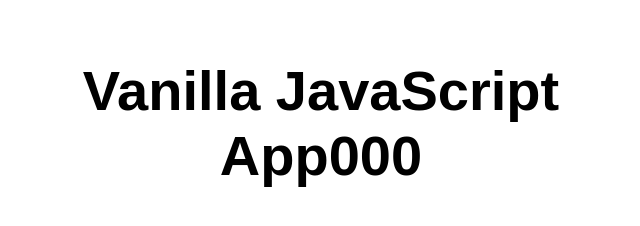
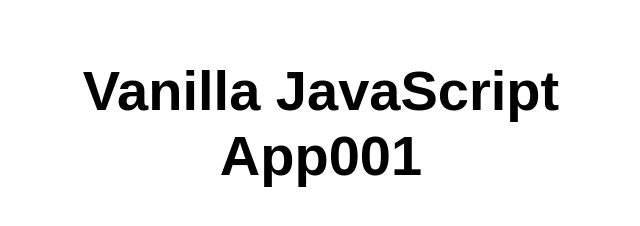
Before and after one commit to qpsaone2/staticwebapp, a website: page src/index.html in a window 1280 px wide. Shown: the full height of the page, 319-959 px from the left. Drawn offline with Linux system fonts and the light colour scheme.

Commit message:
Update index.html

```diff
--- a/src/index.html
+++ b/src/index.html
@@ -10,7 +10,7 @@
 
 <body>
   <main>
-    <h1>Vanilla JavaScript App000</h1>
+    <h1>Vanilla JavaScript App001</h1>
   </main>
 </body>
 
```
